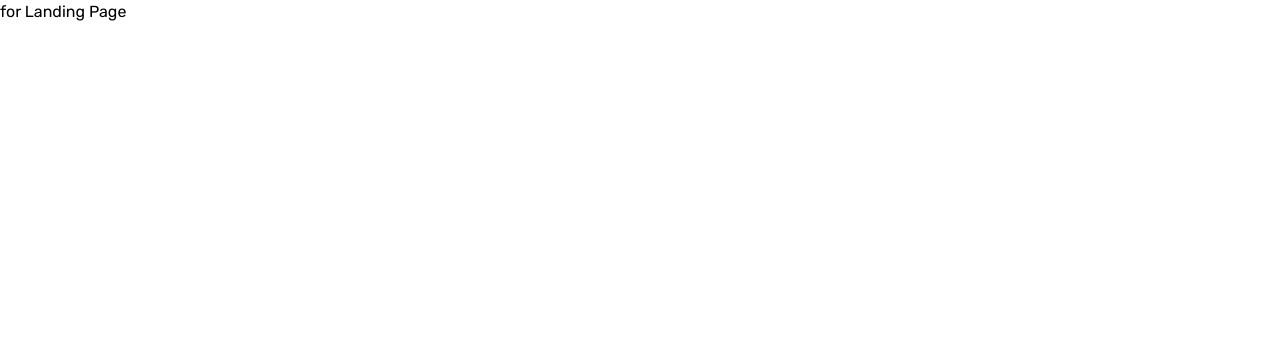
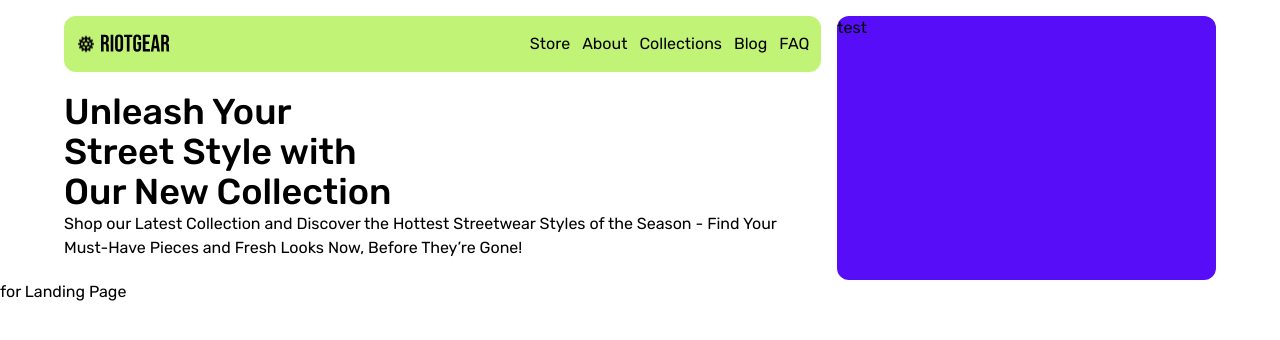
Before and after one commit to nandorfn/mini-project_Riotgear_ecommerce, a Next.js app: page / in a window 1280 px wide. Shown: the top 340 px of the page. Built offline with nearby package versions, Linux system fonts and the light colour scheme.

Commit message:
add: Hero & Navbar Landing Page

```diff
--- /dev/null
+++ b/app/components/Hero/Hero.tsx
@@ -0,0 +1,20 @@
+import Navbar from "../Navbar/Navbar";
+import HeroContent from "./HeroContent";
+
+const Hero: React.FC = () => {
+    return (
+        <>
+          <section className="flex mx-auto w-full mt-4 max-w-6xl gap-4">
+            <div className="w-2/3">
+              <Navbar />
+              <HeroContent />
+            </div>
+            <div className="w-1/3 bg-primary rounded-xl">
+              <p>test</p>
+            </div>
+          </section>
+        </>
+    );
+};
+
+export default Hero;
--- /dev/null
+++ b/app/components/Hero/HeroContent.tsx
@@ -0,0 +1,15 @@
+
+const HeroContent: React.FC = () => {
+    return (
+        <>
+          <article className="my-5 gap-4">
+            <h1 className=" w-[21rem] text-4xl font-medium">
+            Unleash Your Street Style with Our New Collection
+            </h1>
+            <p>Shop our Latest Collection and Discover the Hottest Streetwear Styles of the Season - Find Your Must-Have Pieces and Fresh Looks Now, Before They’re Gone!</p>
+          </article>
+        </>
+    );
+};
+
+export default HeroContent;
--- /dev/null
+++ b/app/components/Navbar/Navbar.tsx
@@ -0,0 +1,36 @@
+import Image from 'next/image';
+import BrandLogo from '../../assets/RiotLogoBlack.svg'
+import Link from 'next/link';
+
+const Navbar: React.FC = () => {
+  const menus = [
+    { label: 'Store', link: '/store' },
+    { label: 'About', link: '/about' },
+    { label: 'Collections', link: '/Collection' },
+    { label: 'Blog', link: '/Blog' },
+    { label: 'FAQ', link: '/faq' },
+
+  ]
+
+  return (
+    <>
+      <header>
+        <nav className='bg-accent flex flex-row justify-between px-3 rounded-xl p-4'>
+          <Image
+            src={BrandLogo}
+            alt='Brand Logo'
+          />
+          <ul className='flex gap-3'>
+            {menus?.map((menu, index) =>
+              <li key={index}>
+                <Link href={menu.link}>{menu.label}</Link>
+              </li>
+            )}
+          </ul>
+        </nav>
+      </header>
+    </>
+  );
+};
+
+export default Navbar;
--- a/app/layout.tsx
+++ b/app/layout.tsx
@@ -2,6 +2,7 @@ import './globals.css'
 import type { Metadata } from 'next'
 import { Inter } from 'next/font/google'
 import { Rubik } from 'next/font/google'
+import Hero from './components/Hero/Hero'
 
 const inter = Inter({ subsets: ['latin'] })
 const rubik = Rubik({ subsets: ['latin']})
@@ -18,7 +19,10 @@ export default function RootLayout({
 }) {
   return (
     <html lang="en">
-      <body className={rubik.className}>{children}</body>
+      <body className={rubik.className}>
+      <Hero />
+      {children}
+      </body>
     </html>
   )
 }
```
